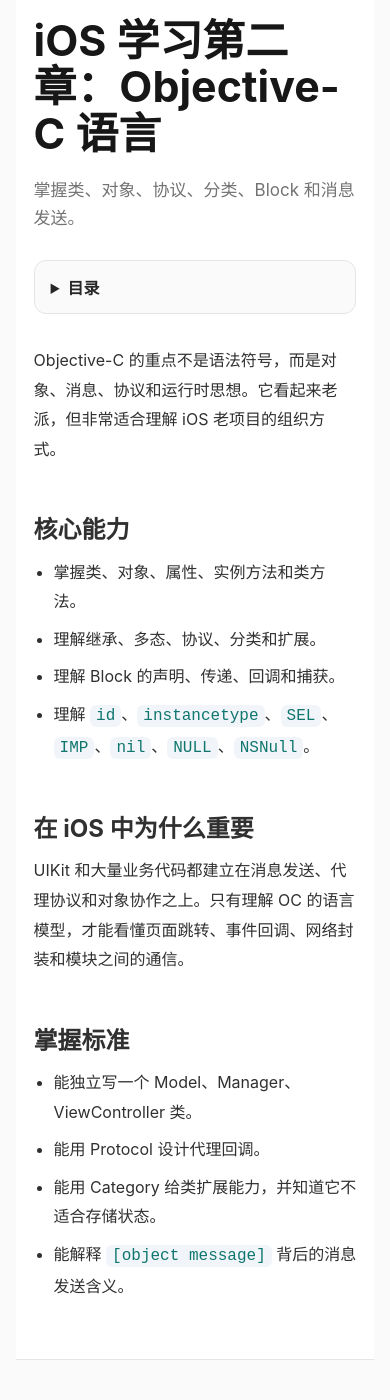
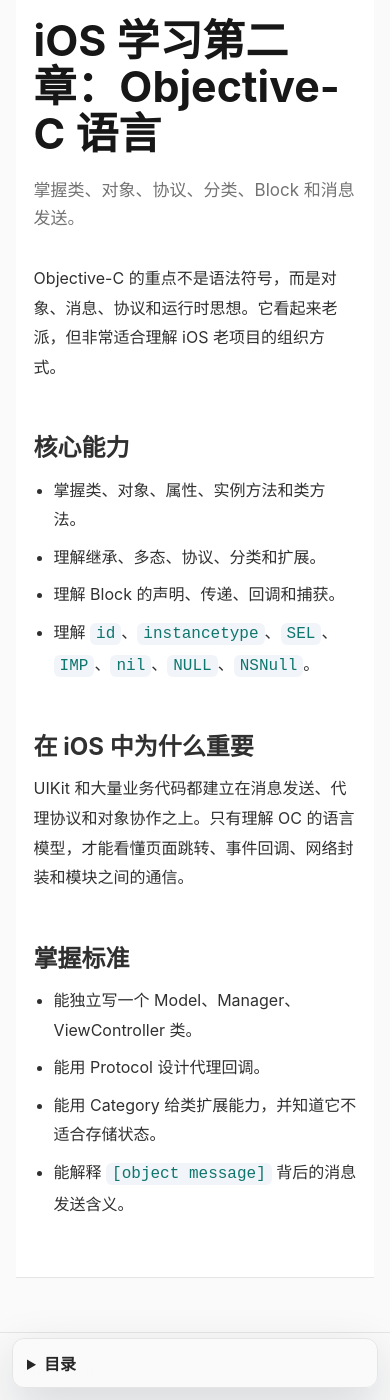
Before and after one commit to YawZhang/blob, a Jekyll site: the page built from _posts/2026-06-14-ios-objective-c-language.md, in a window 390 px wide and 1400 px high, scrolled down 199 px. Built offline with Jekyll 4.4.1, drawn with Linux system fonts in a browser that asks for light colours.

Commit message:
Keep article table of contents fixed in viewport

```diff
--- a/_layouts/default.html
+++ b/_layouts/default.html
@@ -296,6 +296,13 @@
         border: 1px solid var(--line);
         box-shadow: 0 10px 30px rgba(15, 23, 42, 0.04);
       }
+      .toc-desktop {
+        position: fixed;
+        top: 92px;
+        left: max(20px, calc((100vw - 1092px) / 2));
+        width: 220px;
+        z-index: 10;
+      }
       .toc-title {
         margin: 0 0 10px;
         color: var(--muted);
@@ -328,7 +335,7 @@
       }
       .toc-mobile {
         display: none;
-        margin: 28px 0 0;
+        margin: 0;
         border-radius: 12px;
         border: 1px solid var(--line);
         background: #fafafa;
@@ -344,8 +351,8 @@
       }
       .toc-mobile .toc {
         position: static;
-        max-height: none;
-        overflow: visible;
+        max-height: min(62vh, 520px);
+        overflow: auto;
         padding: 10px;
         border: 0;
         border-radius: 0;
@@ -472,8 +479,22 @@
           grid-template-columns: minmax(0, 1fr);
           gap: 0;
         }
-        .toc-desktop { display: none; }
-        .toc-mobile { display: block; }
+        .toc-desktop {
+          display: none;
+          position: static;
+        }
+        .toc-mobile {
+          position: fixed;
+          right: 16px;
+          bottom: 16px;
+          left: 16px;
+          z-index: 30;
+          display: block;
+          overflow: hidden;
+          background: rgba(250, 250, 250, 0.96);
+          backdrop-filter: blur(18px);
+          box-shadow: 0 18px 50px rgba(15, 23, 42, 0.16);
+        }
       }
       @media (max-width: 660px) {
         .site-header {
@@ -504,6 +525,14 @@
           margin-top: 32px;
           font-size: 16px;
           line-height: 1.85;
+        }
+        .toc-mobile {
+          right: 12px;
+          bottom: 12px;
+          left: 12px;
+        }
+        .toc-mobile summary {
+          padding: 12px 14px;
         }
         .article-body h2,
         .article-body h3 { scroll-margin-top: 132px; }
```
